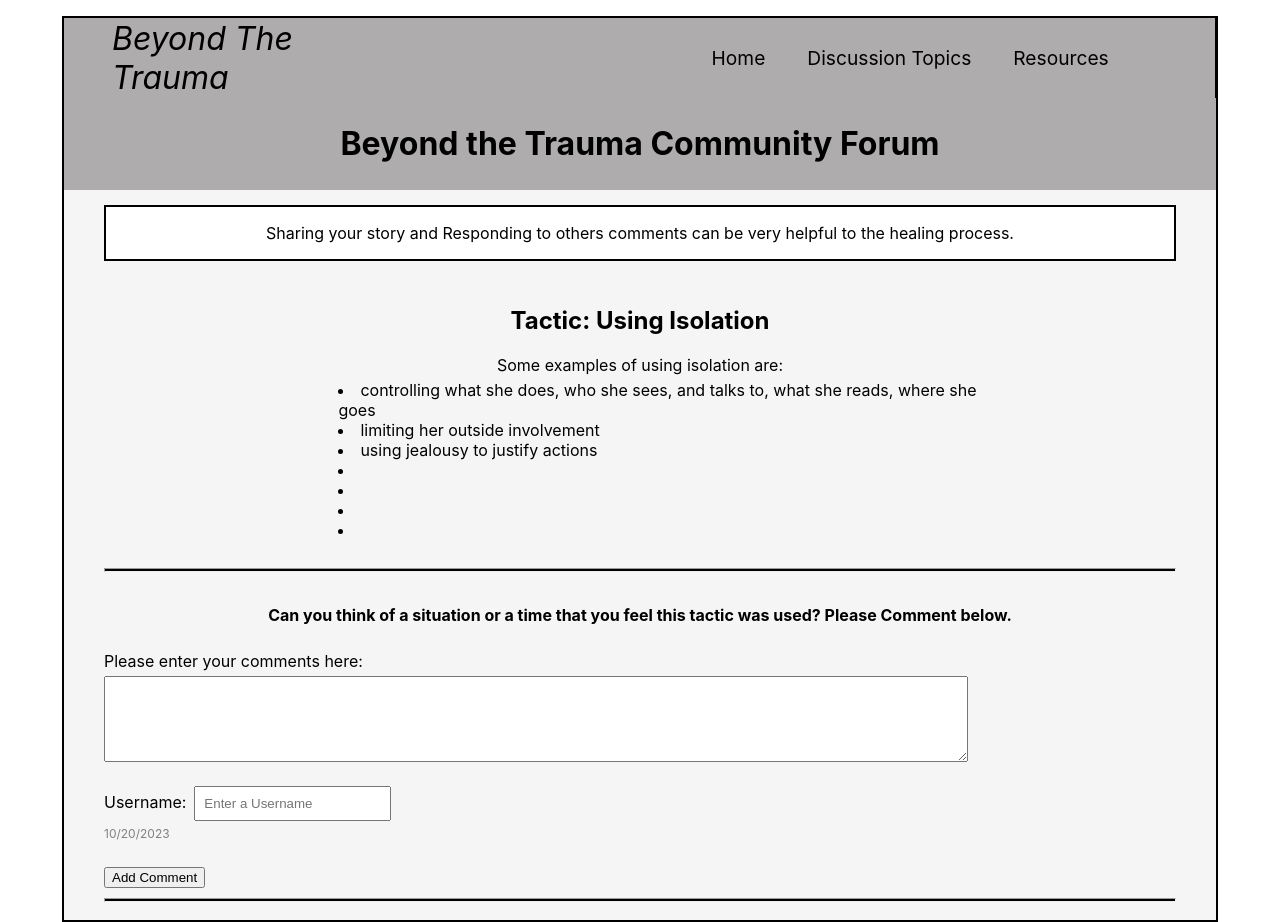
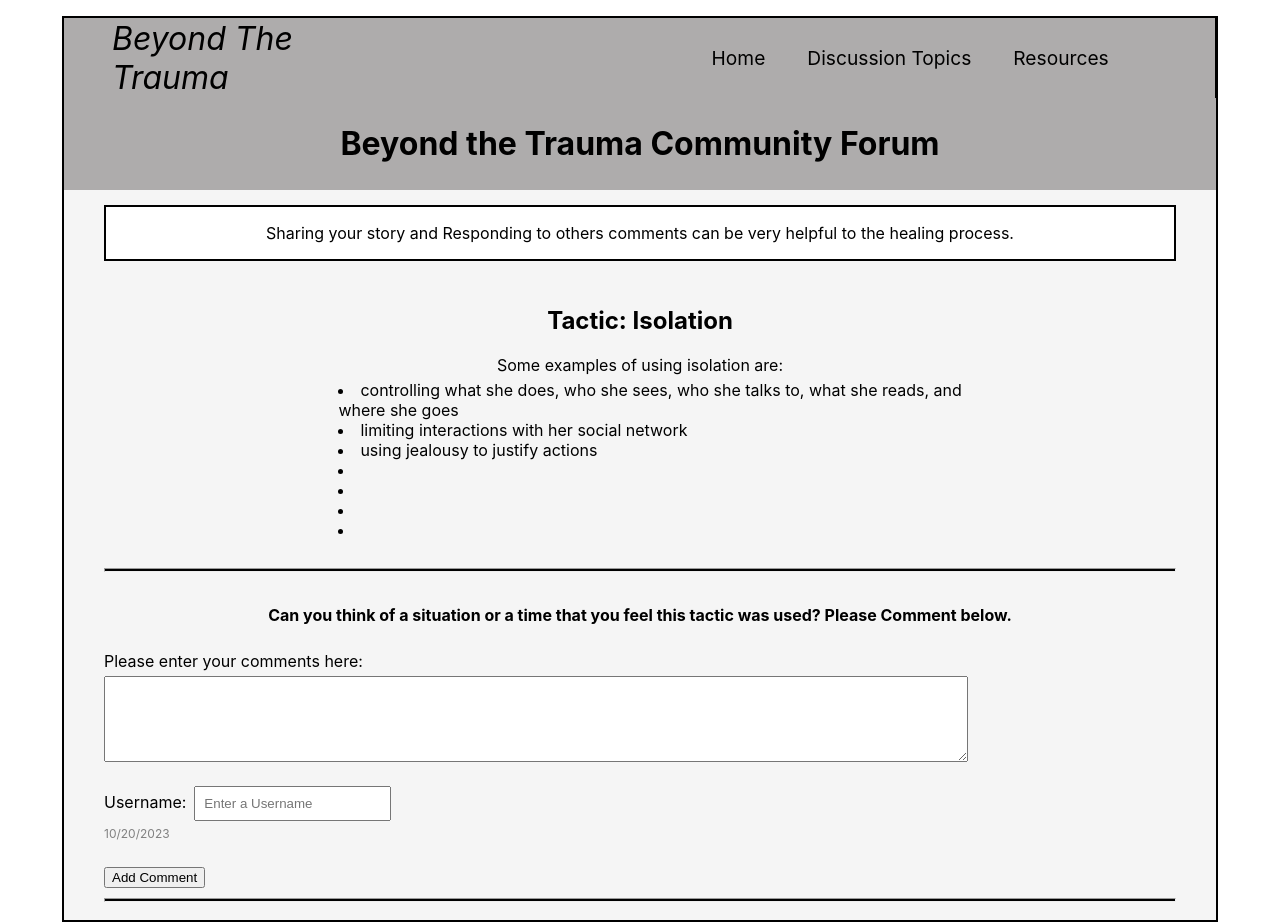
Before and after one commit to jengerred/Beyond-the-Trauma-Community-Forum, a React (Create React App) app: page /Tactic4 in a window 1280 px wide. Built offline with nearby package versions, Linux system fonts and the light colour scheme.

Commit message:
Update Tactic4.js
modifying title and list

```diff
--- a/src/pages/Tactic4.js
+++ b/src/pages/Tactic4.js
@@ -5,10 +5,10 @@ function Tactic4() {
   return (
    <>
    <ForumData
-      title="Using Isolation"
+      title="Isolation"
       text="Some examples of using isolation are:"
-      list ="controlling what she does, who she sees, and talks to, what she reads, where she goes"
-      list2="limiting her outside involvement"
+      list ="controlling what she does, who she sees, who she talks to, what she reads, and where she goes"
+      list2="limiting interactions with her social network"
       list3="using jealousy to justify actions"
    />
    </>
```
